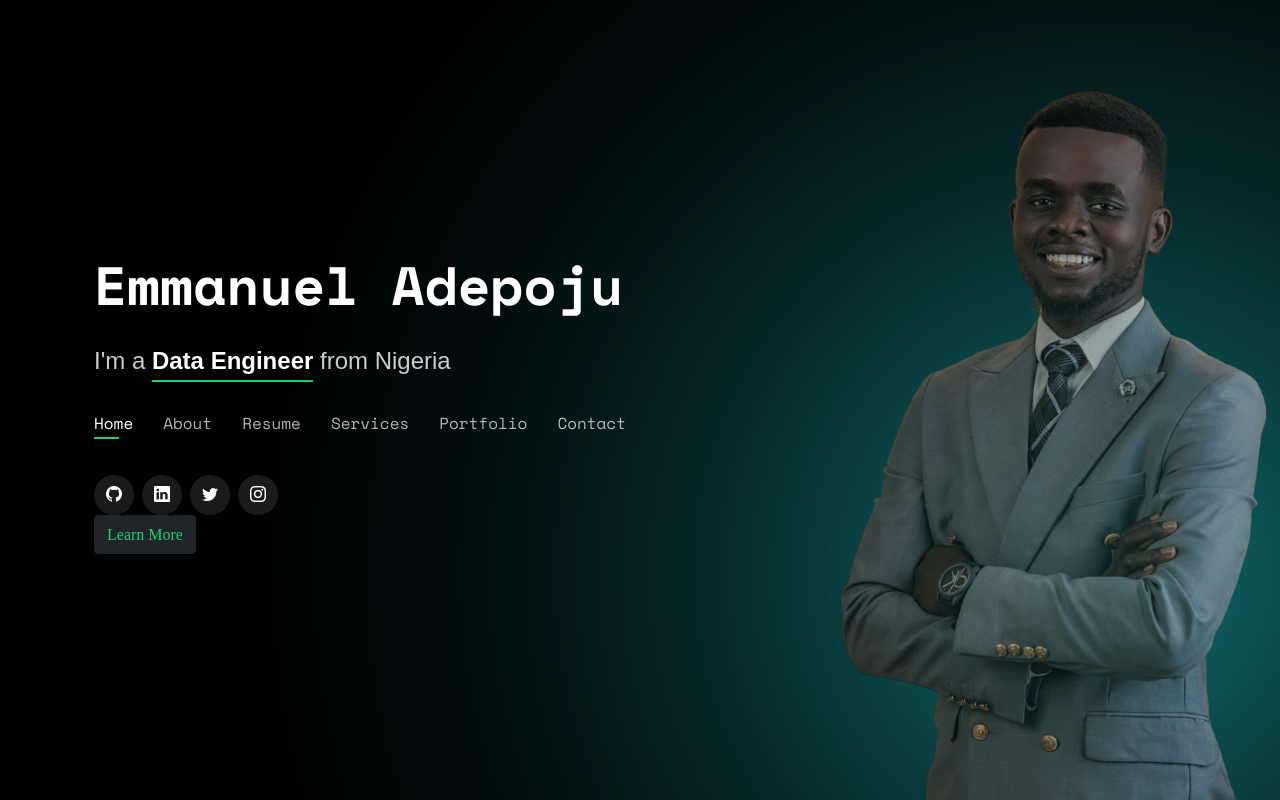
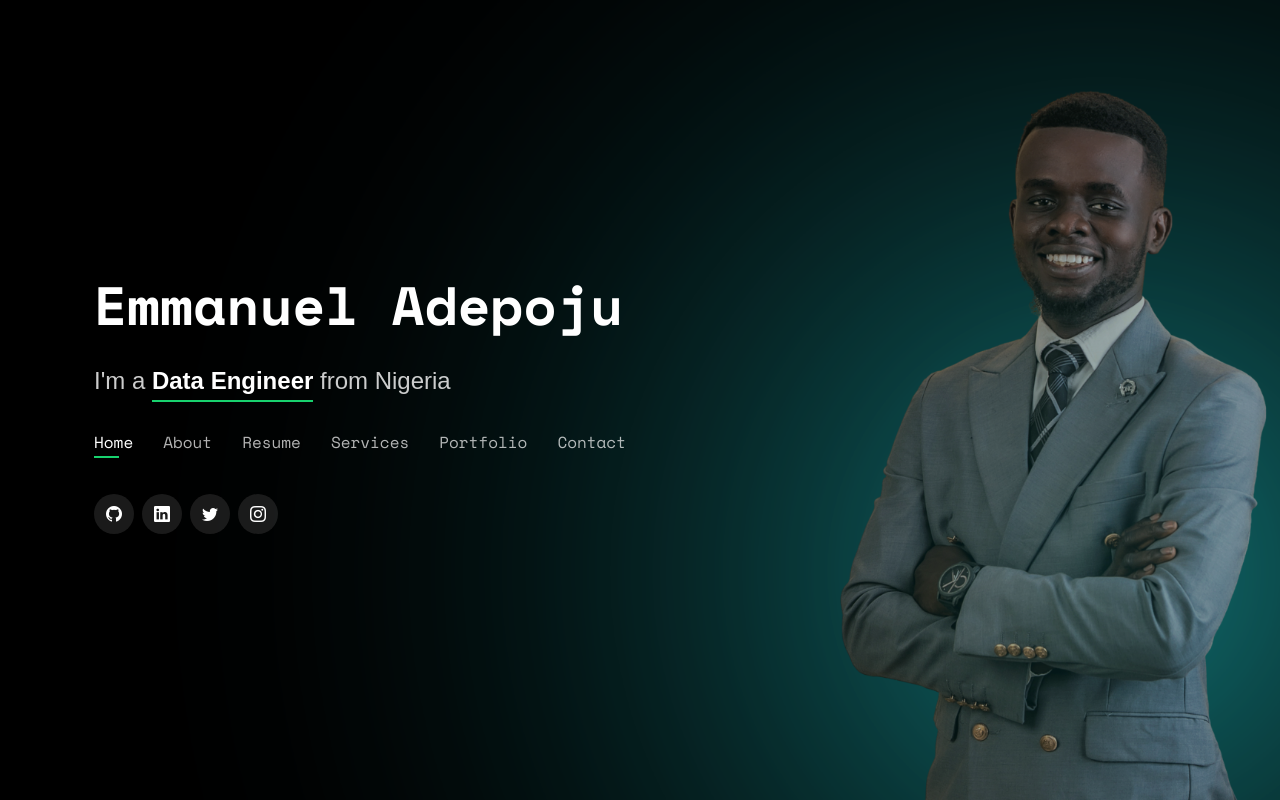
Before and after one commit to RhythmBear/MyPortfolioWebsite, a Flask app: page / in a window 1280 px wide. Run offline with Flask 2, Linux system fonts and the light colour scheme; data comes from the database, SQL or seed files in the repository; some libraries are stand-ins or nearby versions; some web fonts are replaced.

Commit message:
Fixed Loading Bug

```diff
--- a/app/templates/index.html
+++ b/app/templates/index.html
@@ -59,7 +59,6 @@
 </head>
 
 
-
 <body>
 
 {% block body %}
@@ -102,11 +101,6 @@
 
 
         </div>
-
-        <span class="col-lg-6">
-            <button type="button" class="btn btn-dark "><a href="{{ url_for('/#about') }}">Learn More
-            </a> </button>
-         </span>
 
 
     </div>
```
